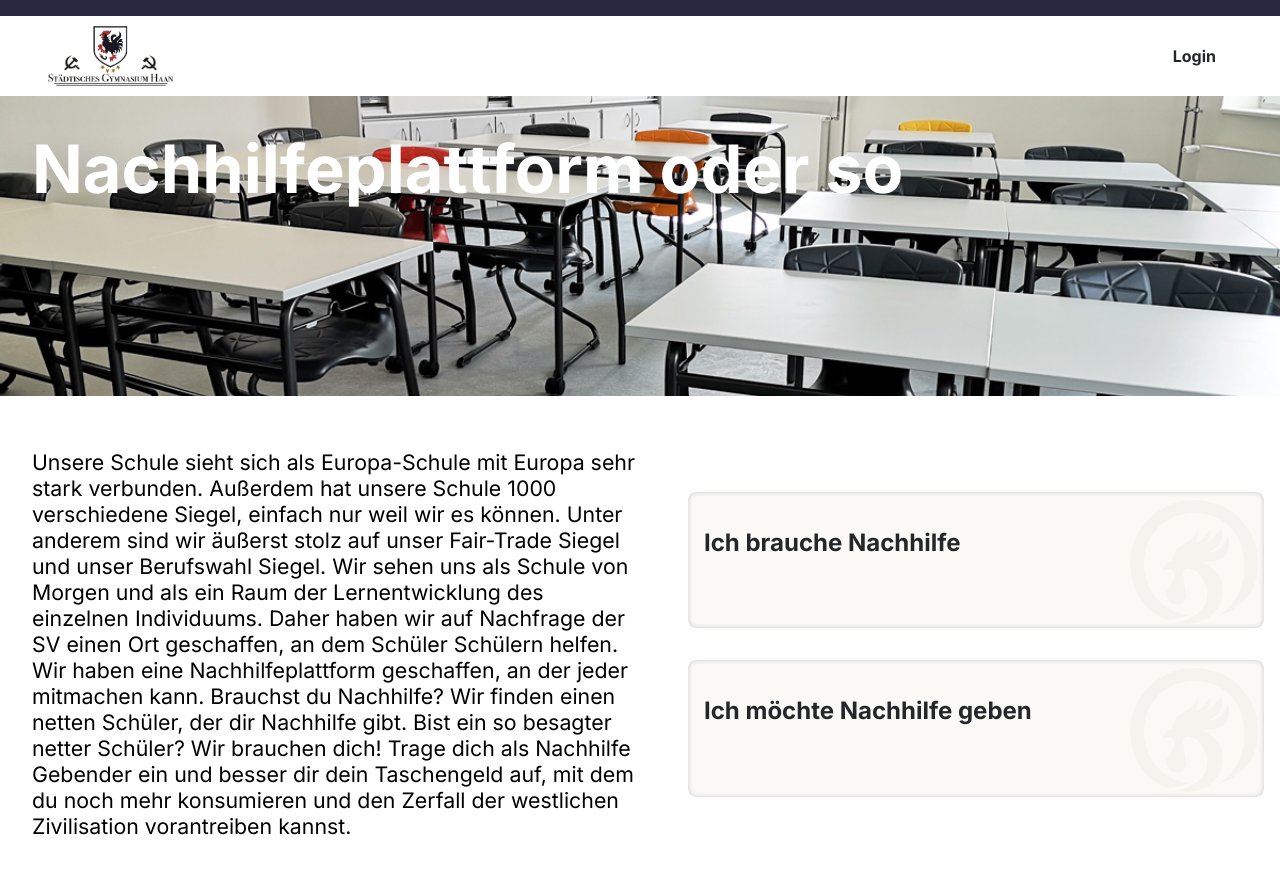
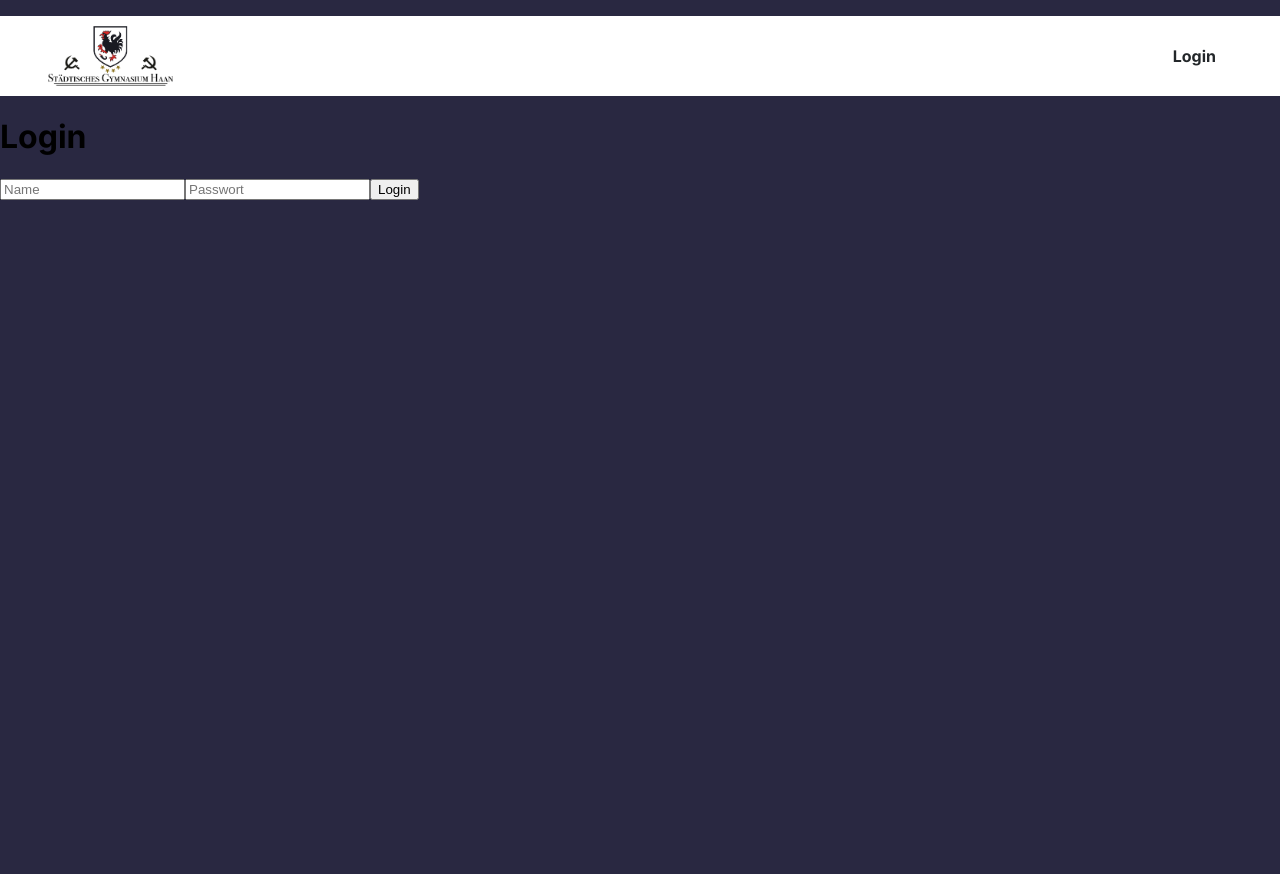
Before and after one commit to BixConcept/tutoring-frontend, a React (Create React App) app: page /login in a window 1280 px wide. Shown: the top 874 px of the page. After the commit the page ends 800 px from the top, so only its background shows below. Built offline with nearby package versions, Linux system fonts and the light colour scheme.

Commit message:
LoginPage und Routing
Signed-off-by: Ayberk <soysalayberk480@gmail.com>

```diff
--- a/src/App.tsx
+++ b/src/App.tsx
@@ -1,12 +1,19 @@
 import Home from "./Home";
 import Navbar from "./Components/Navbar";
+import LoginPage from "./Components/LoginPage";
 import "./styles/App.scss";
+import {BrowserRouter, Routes, Route} from "react-router-dom";
 
 function App() {
   return (
     <div className="App">
-      <Navbar />
-      <Home />
+	  <BrowserRouter>
+	  <Navbar />
+	  <Routes>
+		<Route path="/" element={<Home />} />
+		<Route path="/login" element={<LoginPage />} />
+	  </Routes>
+	  </BrowserRouter>
     </div>
   );
 }
--- /dev/null
+++ b/src/Components/LoginPage.tsx
@@ -0,0 +1,25 @@
+import {useState} from "react";
+
+function LoginPage() {
+		const [name, setName] = useState("");
+		const [password, setPassword] = useState("");
+		const [pwType, setPwType] = useState("password");
+
+		const changePwType = () => {
+				if (pwType != "password") setPwType("password");
+				else setPwType("text");
+		}
+
+
+		return (
+				<div id="login">
+				<h1>Login</h1>
+				<input type="username" value={name} onChange={(e) => setName(e.target.value)} placeholder="Name" required
+				/>
+				<input type={pwType} value={password} onChange={(e) => setPassword(e.target.value)} placeholder="Passwort" required/>
+				<input type="submit" value="Login" />
+				</div>
+		)
+}
+
+export default LoginPage;
--- a/src/Components/Navbar.tsx
+++ b/src/Components/Navbar.tsx
@@ -1,17 +1,18 @@
 import "../styles/Navbar.scss";
+import {Link} from "react-router-dom";
 
 function Navbar() {
   return (
     <nav>
       <ul>
         <li id="navbar-logo">
-          <a href="/">
+          <Link to="/">
             <img src="/images/gymhaan_logo_neu.png" alt="" />
-          </a>
+          </Link>
         </li>
         <div id="login-register">
           <li>
-            <a href="/login">Login</a>
+            <Link to="/login">Login</Link>
           </li>
         </div>
       </ul>
--- a/src/styles/App.scss
+++ b/src/styles/App.scss
@@ -19,12 +19,3 @@ body {
 * {
   box-sizing: border-box;
 }
-
-code {
-  font-family: source-code-pro, Hack, Menlo, Monaco, Consolas, "Courier New",
-    monospace;
-}
-
-.App {
-  width: 100%;
-}
--- a/tsconfig.json
+++ b/tsconfig.json
@@ -1,6 +1,6 @@
 {
   "compilerOptions": {
-    "target": "es5",
+    "target": "esnext",
     "lib": [
       "dom",
       "dom.iterable",
```
Also changed, not shown: package.json (+9 -1 lines), 1 other file (tests, documents, lock files or other folders).
